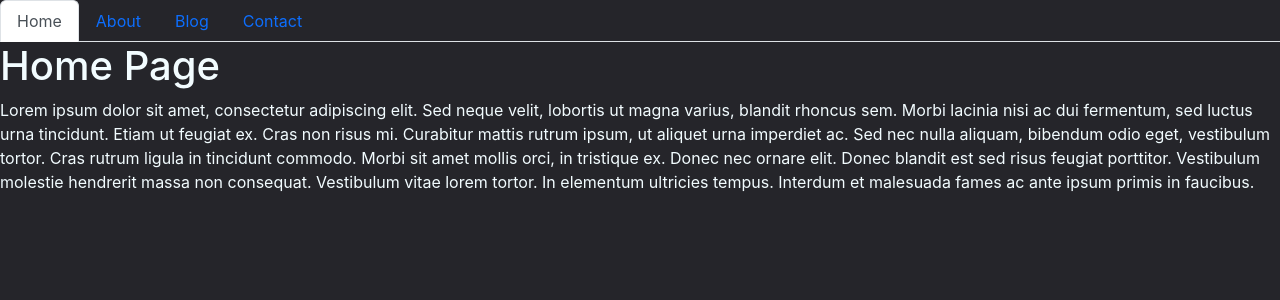
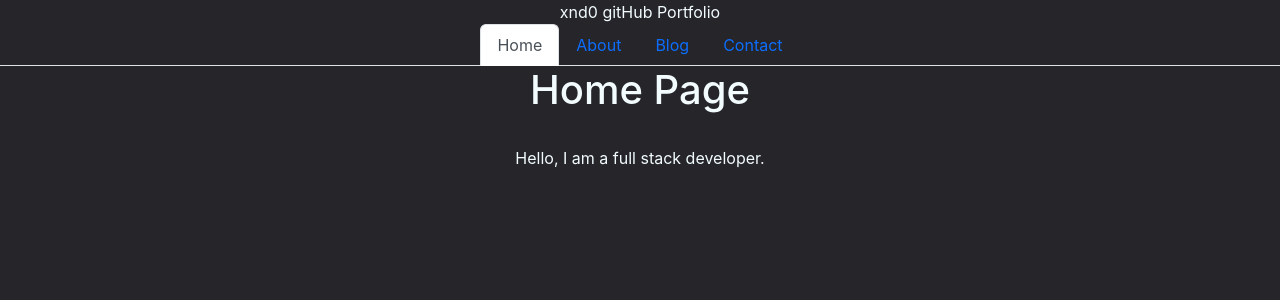
Before and after one commit to xnd0/portfolio-2022, a React (Create React App) app: page / in a window 1280 px wide. Shown: the top 300 px of the page. Built offline with nearby package versions, Linux system fonts and the light colour scheme.

Commit message:
adding and stylizing content to Home + About pages

```diff
--- a/src/components/NavTabs.js
+++ b/src/components/NavTabs.js
@@ -4,7 +4,9 @@ import React from 'react';
 // We assign them to their own variable names
 function NavTabs({ currentPage, handlePageChange }) {
   return (
-    <ul className="nav nav-tabs">
+    <div class="center">
+      <div class="light-text">xnd0 gitHub Portfolio</div>
+    <ul className="nav nav-tabs center">
       <li className="nav-item">
         <a
           href="#home"
@@ -47,6 +49,7 @@ function NavTabs({ currentPage, handlePageChange }) {
         </a>
       </li>
     </ul>
+    </div>
   );
 }
 
--- a/src/components/pages/About.js
+++ b/src/components/pages/About.js
@@ -2,15 +2,13 @@ import React from 'react';
 
 export default function About() {
   return (
-    <div class="light-text">
+    <div class="light-text center">
       <h1>About Page</h1>
       <p>
-        Nunc pharetra finibus est at efficitur. Praesent sed congue diam.
-        Integer gravida dui mauris, ut interdum nunc egestas sed. Aenean sed
-        mollis diam. Nunc aliquet risus ac finibus porta. Nam quis arcu non
-        lectus tincidunt fermentum. Suspendisse aliquet orci porta quam semper
-        imperdiet. Praesent euismod mi justo, faucibus scelerisque risus cursus
-        in. Sed rhoncus mollis diam, sit amet facilisis lectus blandit at.
+      Front-End · UI/UX · Back-End
+    <br></br>
+    <br></br>
+Javascript | ReactJS | Bootstrap | JSX + HTML | HandlebarsJS | CSS | Sequelize | Express | GraphQL | NodeJS | Python | MySQL | MongoDB
       </p>
     </div>
   );
--- a/src/components/pages/Home.js
+++ b/src/components/pages/Home.js
@@ -2,20 +2,13 @@ import React from 'react';
 
 export default function Home() {
   return (
-    <div class="light-text">
+    <div class="light-text center">
       <h1>Home Page</h1>
+      <br></br>
       <p>
-        Lorem ipsum dolor sit amet, consectetur adipiscing elit. Sed neque
-        velit, lobortis ut magna varius, blandit rhoncus sem. Morbi lacinia nisi
-        ac dui fermentum, sed luctus urna tincidunt. Etiam ut feugiat ex. Cras
-        non risus mi. Curabitur mattis rutrum ipsum, ut aliquet urna imperdiet
-        ac. Sed nec nulla aliquam, bibendum odio eget, vestibulum tortor. Cras
-        rutrum ligula in tincidunt commodo. Morbi sit amet mollis orci, in
-        tristique ex. Donec nec ornare elit. Donec blandit est sed risus feugiat
-        porttitor. Vestibulum molestie hendrerit massa non consequat. Vestibulum
-        vitae lorem tortor. In elementum ultricies tempus. Interdum et malesuada
-        fames ac ante ipsum primis in faucibus.
+      Hello, I am a full stack developer.
       </p>
+    {/* <br></br> */}
     </div>
   );
 }
--- a/src/style.css
+++ b/src/style.css
@@ -14,3 +14,10 @@ body {
 .light-text {
     color: #F2FCFF;
 }
+
+.center {
+    align-content: center;
+    align-items: center;
+    text-align: center;
+    justify-content: center;
+}
```
